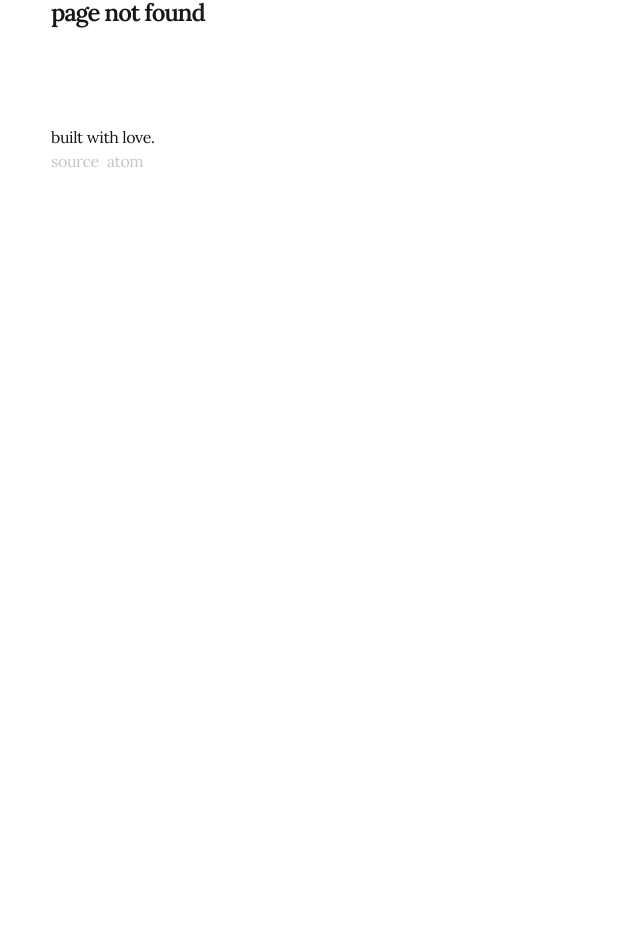
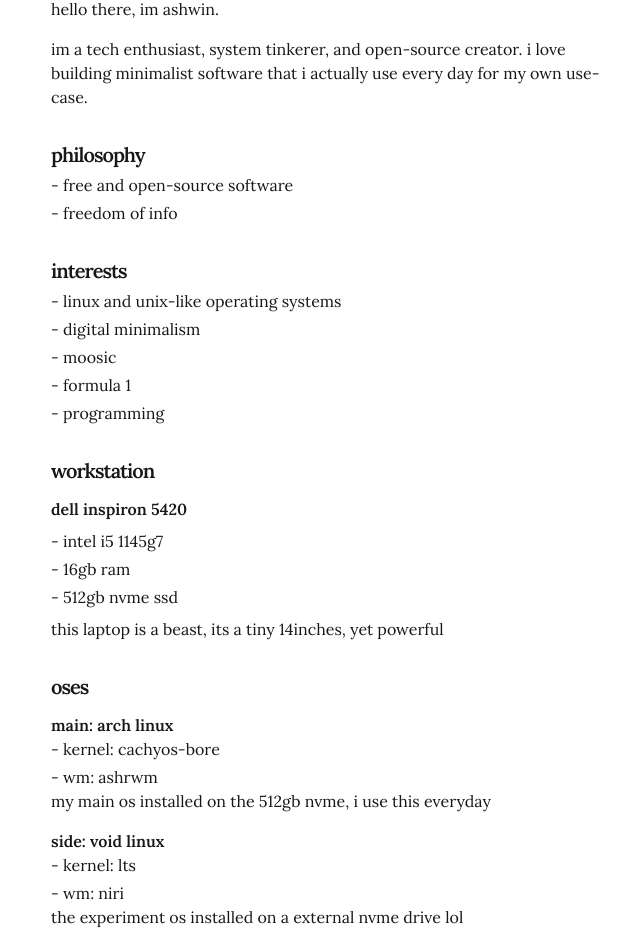
Before and after one commit to shadowash8/portfolio, a Next.js app: page /about in a window 1280 px wide. Before the commit this address had no page. Shown: the part 211-1163 px from the top of the page, without its empty margins (301-941 px from the left). Before the commit the page ends 800 px from the top, so only its background shows below. Built offline with nearby package versions, Linux system fonts and the light colour scheme.

Commit message:
feat: add about page

```diff
--- /dev/null
+++ b/app/about/page.tsx
@@ -0,0 +1,74 @@
+import Heading from "@/app/components/ui/heading";
+
+export default function AboutPage() {
+    return (
+        <section className="space-y-8">
+            <div className="space-y-4">
+                <p>
+                    hello there, im ashwin.
+
+                </p>
+                <p>
+                    im a tech enthusiast, system tinkerer, and open-source creator.
+                    i love building minimalist software that i actually use every day for my own use-case.
+                </p>
+            </div>
+
+            <div>
+                <Heading level={2} className="mb-1">philosophy</Heading>
+                <p className="flex flex-col gap-1">
+                    <span>- free and open-source software</span>
+                    <span>- freedom of info</span>
+                </p>
+            </div>
+
+
+            <div>
+                <Heading level={2} className="mb-1">interests</Heading>
+                <p className="flex flex-col gap-1">
+                    <span>- linux and unix-like operating systems</span>
+                    <span>- digital minimalism</span>
+                    <span>- moosic</span>
+                    <span>- formula 1</span>
+                    <span>- programming</span>
+                </p>
+            </div>
+
+
+            <div className="space-y-2">
+                <Heading level={2} className="mb-3">workstation</Heading>
+                <p className="font-semibold">dell inspiron 5420</p>
+                <p className="flex flex-col gap-1">
+                    <span>- intel i5 1145g7</span>
+                    <span>- 16gb ram</span>
+                    <span>- 512gb nvme ssd</span>
+                </p>
+
+                <p>this laptop is a beast, its a tiny 14inches, yet powerful</p>
+            </div>
+
+            <div className="space-y-4">
+                <Heading level={2} className="mb-3">oses</Heading>
+                <div>
+                    <p className="font-semibold">main: arch linux</p>
+                    <p className="flex flex-col gap-1">
+                        <span>- kernel: cachyos-bore</span>
+                        <span>- wm: ashrwm</span>
+                    </p>
+
+                    <p>my main os installed on the 512gb nvme, i use this everyday</p>
+                </div>
+                <div>
+                    <p className="font-semibold">side: void linux</p>
+                    <p className="flex flex-col gap-1">
+                        <span>- kernel: lts</span>
+                        <span>- wm: niri</span>
+                    </p>
+
+                    <p>the experiment os installed on a external nvme drive lol</p>
+                </div>
+
+            </div>
+        </section>
+    );
+}
--- a/app/components/nav.tsx
+++ b/app/components/nav.tsx
@@ -18,6 +18,9 @@
     '/links': {
         name: 'links',
     },
+    '/about': {
+        name: 'about'
+    }
 
 }
 
--- a/app/components/ui/heading.tsx
+++ b/app/components/ui/heading.tsx
@@ -2,10 +2,11 @@
 
 interface HeadingProps {
     level?: HeadingLevel;
+    className?: string;
     children: React.ReactNode;
 }
 
-export default function Heading({ level = 1, children }: HeadingProps) {
+export default function Heading({ level = 1, className, children }: HeadingProps) {
     const Tag = `h${level}` as `h${HeadingLevel}`;
 
     const sizes: Record<HeadingLevel, string> = {
@@ -18,7 +19,7 @@
     };
 
     return (
-        <Tag className={`${sizes[level]} font-semibold mb-8 tracking-tighter`}>
+        <Tag className={`${sizes[level]} font-semibold tracking-tighter  ${className}`}>
             {children}
         </Tag>
     );
--- a/app/links/page.tsx
+++ b/app/links/page.tsx
@@ -44,7 +44,7 @@
     return (
         <section>
             <div>
-                <Heading level={2}>socials</Heading>
+                <Heading level={2} className="mb-4">socials</Heading>
                 <div className="flex flex-col gap-4">
                     {Object.entries(socialLinks).map(([href, { name, description }]) => (
                         <div key={href} className="flex flex-col">
@@ -64,7 +64,7 @@
             <hr className="my-8 h-px border-0 bg-neutral-800" />
 
             <div>
-                <Heading level={2}>cool people</Heading>
+                <Heading level={2} className="mb-4">cool people</Heading>
                 <div className="flex flex-col gap-4">
                     {Object.entries(peopleLinks).map(([href, { name, description }]) => (
                         <div key={href} className="flex flex-col">
--- a/app/page.tsx
+++ b/app/page.tsx
@@ -12,14 +12,14 @@
             </header>
 
             <div className="mb-8">
-                <Heading level={2}>
+                <Heading level={2} className="mb-4">
                     posts
                 </Heading>
                 <PostsList limit={5} />
             </div>
 
             <div>
-                <Heading level={2}>
+                <Heading level={2} className="mb-4">
                     projects
                 </Heading>
                 <ProjectsList />
```
